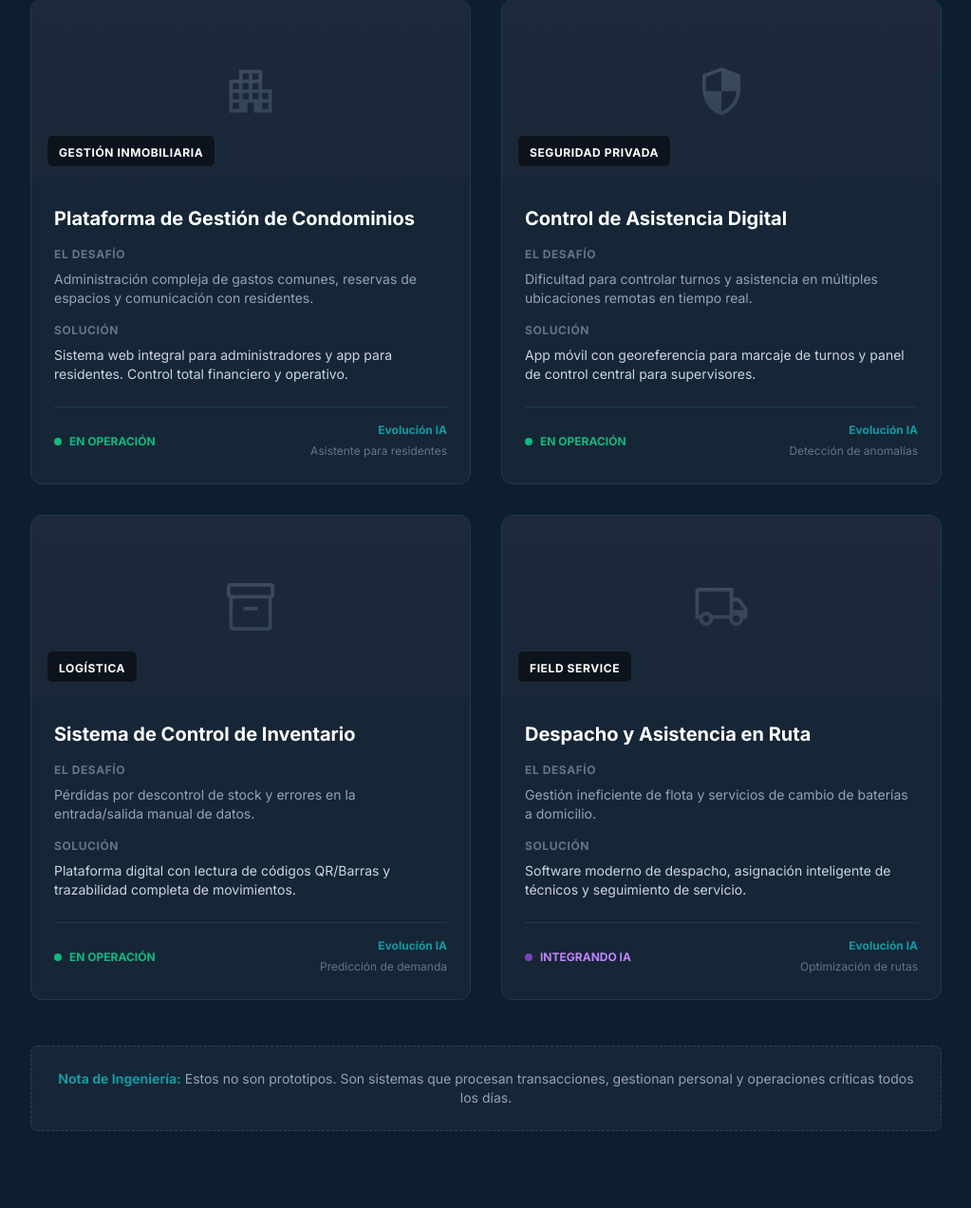
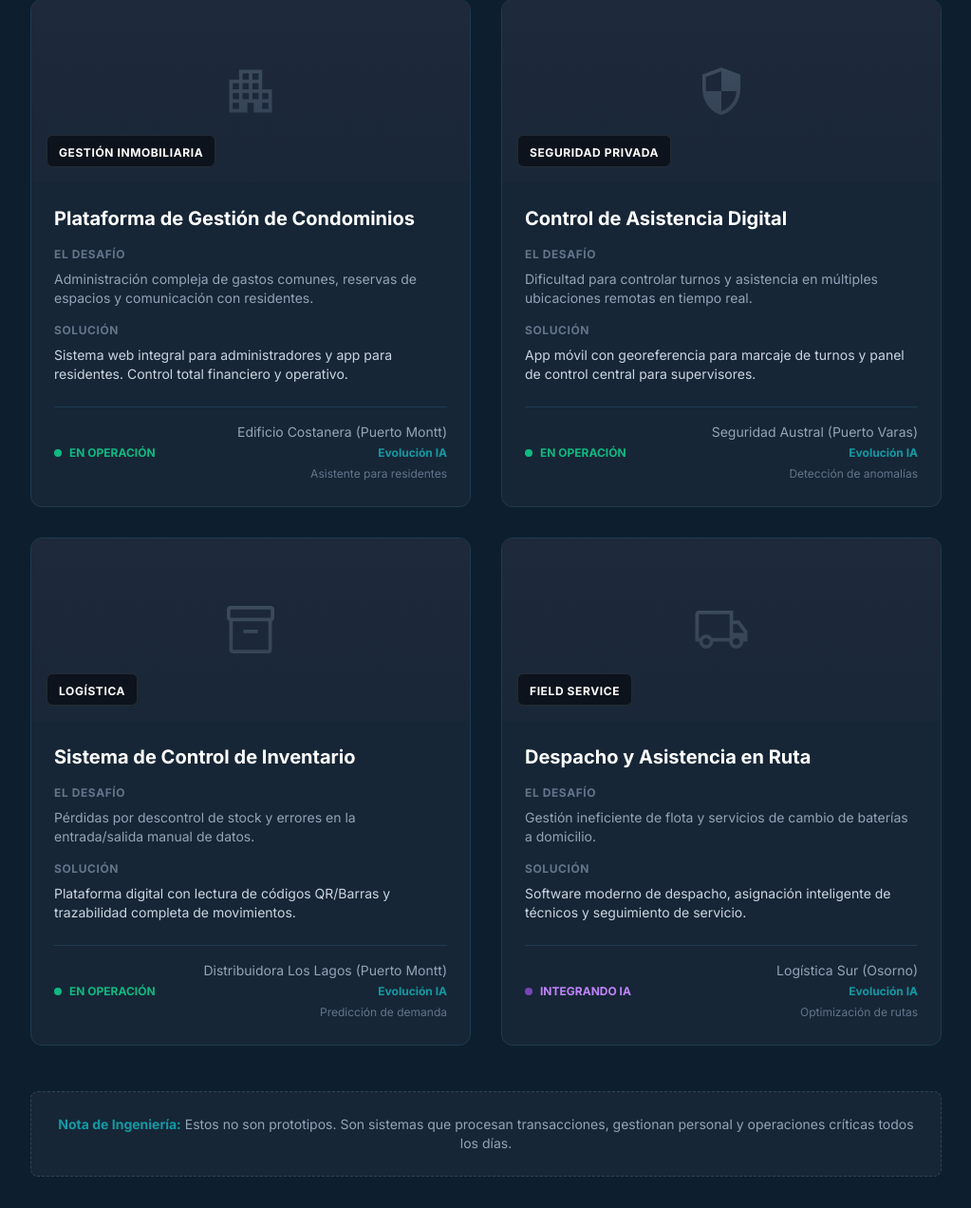
Before and after one commit to garzaazul/bestia-web, a Django app: page / in a window 1280 px wide. Shown: the part 2844-4116 px from the top of the page at 95% size, without its empty margins (128-1151 px from the left). Run offline with Django 5.2, Linux system fonts and the light colour scheme; some libraries are stand-ins or nearby versions.

Commit message:
Refactor: Add client info to project cards footer

```diff
--- a/templates/pages/home.html
+++ b/templates/pages/home.html
@@ -361,6 +361,7 @@ autónomos, automatización, consultoría y formación profesional." }}{% endblo
                                 <span class="text-emerald-500 text-xs font-bold uppercase">En Operación</span>
                             </div>
                             <div class="text-right">
+                                <span class="block text-slate-400 text-sm mb-1">Edificio Costanera (Puerto Montt)</span>
                                 <span class="text-primary text-xs font-bold block">Evolución IA</span>
                                 <span class="text-slate-500 text-xs">Asistente para residentes</span>
                             </div>
@@ -403,6 +404,7 @@ autónomos, automatización, consultoría y formación profesional." }}{% endblo
                                 <span class="text-emerald-500 text-xs font-bold uppercase">En Operación</span>
                             </div>
                             <div class="text-right">
+                                <span class="block text-slate-400 text-sm mb-1">Seguridad Austral (Puerto Varas)</span>
                                 <span class="text-primary text-xs font-bold block">Evolución IA</span>
                                 <span class="text-slate-500 text-xs">Detección de anomalías</span>
                             </div>
@@ -445,6 +447,8 @@ autónomos, automatización, consultoría y formación profesional." }}{% endblo
                                 <span class="text-emerald-500 text-xs font-bold uppercase">En Operación</span>
                             </div>
                             <div class="text-right">
+                                <span class="block text-slate-400 text-sm mb-1">Distribuidora Los Lagos (Puerto
+                                    Montt)</span>
                                 <span class="text-primary text-xs font-bold block">Evolución IA</span>
                                 <span class="text-slate-500 text-xs">Predicción de demanda</span>
                             </div>
@@ -487,6 +491,7 @@ autónomos, automatización, consultoría y formación profesional." }}{% endblo
                                 <span class="text-purple-400 text-xs font-bold uppercase">Integrando IA</span>
                             </div>
                             <div class="text-right">
+                                <span class="block text-slate-400 text-sm mb-1">Logística Sur (Osorno)</span>
                                 <span class="text-primary text-xs font-bold block">Evolución IA</span>
                                 <span class="text-slate-500 text-xs">Optimización de rutas</span>
                             </div>
```
